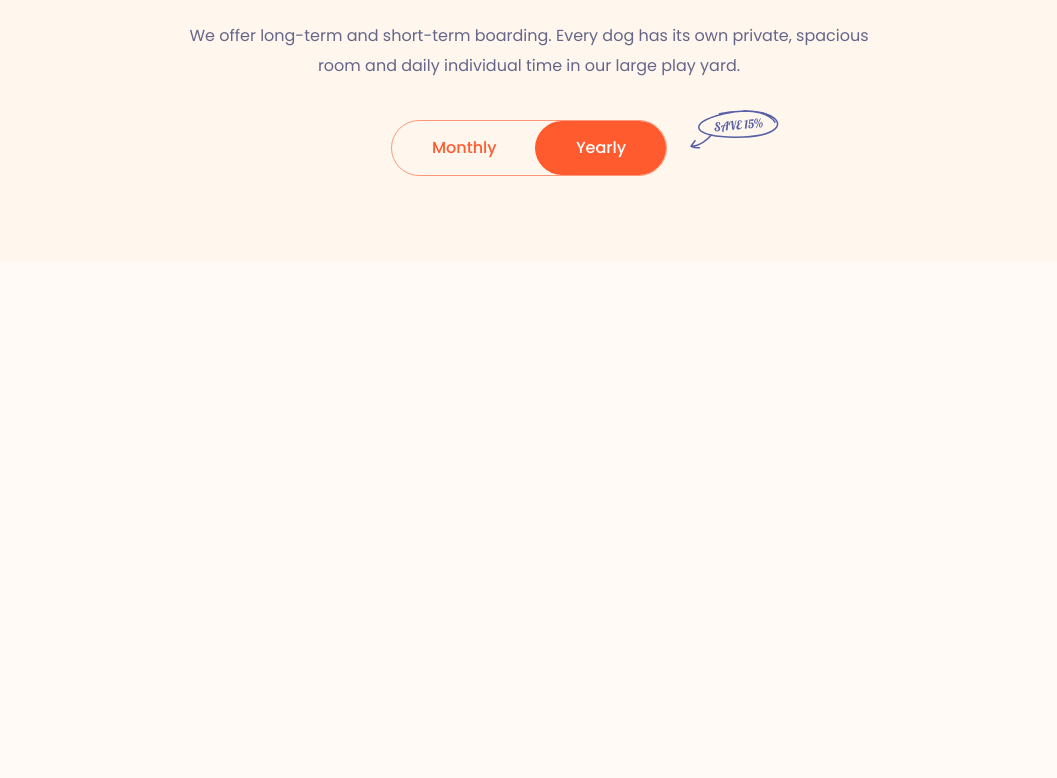
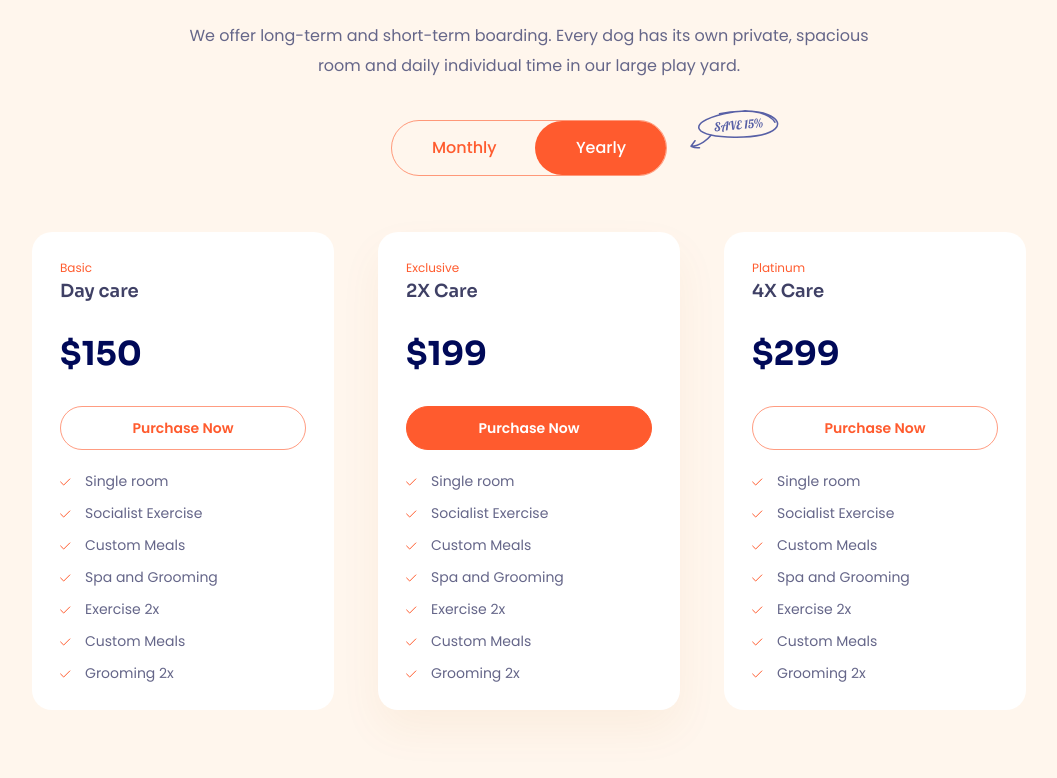
Before and after one commit to ngokha437/htmlcss-04, a plain HTML site: page index.html in a window 1280 px wide. Shown: the part 4366-5144 px from the top of the page, without its empty margins (111-1168 px from the left). Drawn offline with Linux system fonts and the light colour scheme.

Commit message:
pricing 2

```diff
--- a/assets/css/styles.css
+++ b/assets/css/styles.css
@@ -66,9 +66,9 @@ button {
 }
 
 .btn--primary {
-  color: #fff;
-  background: var(--primary-color);
-  border-color: var(--primary-color);
+  color: #fff !important;
+  background: var(--primary-color) !important;
+  border-color: var(--primary-color) !important;
 }
 
 .btn__icon {
@@ -800,9 +800,14 @@ button {
   border-color: currentColor;
 }
 
+/* Pricing */
 .pricing {
   padding: 86px 0;
   background: #fff6ed;
+}
+
+.pricing__container {
+  width: 994px;
 }
 
 .pricing__heading,
@@ -880,3 +885,69 @@ button {
   top: -10px;
   right: -112px;
 }
+
+.pricing__list {
+  display: grid;
+  grid-template-columns: repeat(3, 1fr);
+  column-gap: 44px;
+  margin-top: 56px;
+}
+
+.pricing-item {
+  padding: 30px 28px;
+  border-radius: 20px;
+  background: #fff;
+}
+
+.pricing-item--active {
+  box-shadow: 0px 20px 44px 0px rgba(195, 108, 22, 0.06);
+}
+
+.pricing-item__type {
+  color: #ff5b2e;
+  font-size: 1.2rem;
+  line-height: 1;
+}
+
+.pricing-item__heading {
+  margin-top: 8px;
+  color: #3f4065;
+  font-size: 1.8rem;
+  font-weight: 600;
+  line-height: 1;
+}
+
+.pricing-item__price {
+  margin-top: 24px;
+  color: #000958;
+  font-family: Sora, sans-serif;
+  font-size: 3.3rem;
+  font-weight: 700;
+  line-height: 1.83;
+}
+
+.pricing-item__btn {
+  --height: 44px;
+  margin-top: 22px;
+  width: 100%;
+  border: 1px solid rgba(255, 91, 46, 0.6);
+  color: #ff5b2e;
+  background: transparent;
+}
+
+.pricing-item__list {
+  margin-top: 24px;
+}
+
+.pricing-item__item {
+  display: flex;
+  margin-top: 18px;
+  color: #656689;
+  font-size: 1.4rem;
+  line-height: 1;
+}
+
+.pricing-item__item::before {
+  content: url(../icons/price-check.svg);
+  margin-right: 14px;
+}
--- a/index.html
+++ b/index.html
@@ -578,7 +578,7 @@
 
       <!-- Pricing -->
       <section class="pricing">
-        <div class="container">
+        <div class="container pricing__container">
           <h2 class="section-heading pricing__heading">The Best Choice</h2>
           <p class="section-desc pricing__desc">
             We offer long-term and short-term boarding. Every dog has its own
@@ -612,6 +612,61 @@
               />
             </div>
           </div>
+
+          <div class="pricing__list">
+            <!-- Pricing item 1 -->
+            <article class="pricing-item">
+              <p class="pricing-item__type">Basic</p>
+              <h3 class="pricing-item__heading">Day care</h3>
+              <p class="pricing-item__price">$150</p>
+              <button class="btn pricing-item__btn">Purchase Now</button>
+              <ul class="pricing-item__list">
+                <li class="pricing-item__item">Single room</li>
+                <li class="pricing-item__item">Socialist Exercise</li>
+                <li class="pricing-item__item">Custom Meals</li>
+                <li class="pricing-item__item">Spa and Grooming</li>
+                <li class="pricing-item__item">Exercise 2x</li>
+                <li class="pricing-item__item">Custom Meals</li>
+                <li class="pricing-item__item">Grooming 2x</li>
+              </ul>
+            </article>
+
+            <!-- Pricing item 2 -->
+            <article class="pricing-item pricing-item--active">
+              <p class="pricing-item__type">Exclusive</p>
+              <h3 class="pricing-item__heading">2X Care</h3>
+              <p class="pricing-item__price">$199</p>
+              <button class="btn btn--primary pricing-item__btn">
+                Purchase Now
+              </button>
+              <ul class="pricing-item__list">
+                <li class="pricing-item__item">Single room</li>
+                <li class="pricing-item__item">Socialist Exercise</li>
+                <li class="pricing-item__item">Custom Meals</li>
+                <li class="pricing-item__item">Spa and Grooming</li>
+                <li class="pricing-item__item">Exercise 2x</li>
+                <li class="pricing-item__item">Custom Meals</li>
+                <li class="pricing-item__item">Grooming 2x</li>
+              </ul>
+            </article>
+
+            <!-- Pricing item 3 -->
+            <article class="pricing-item">
+              <p class="pricing-item__type">Platinum</p>
+              <h3 class="pricing-item__heading">4X Care</h3>
+              <p class="pricing-item__price">$299</p>
+              <button class="btn pricing-item__btn">Purchase Now</button>
+              <ul class="pricing-item__list">
+                <li class="pricing-item__item">Single room</li>
+                <li class="pricing-item__item">Socialist Exercise</li>
+                <li class="pricing-item__item">Custom Meals</li>
+                <li class="pricing-item__item">Spa and Grooming</li>
+                <li class="pricing-item__item">Exercise 2x</li>
+                <li class="pricing-item__item">Custom Meals</li>
+                <li class="pricing-item__item">Grooming 2x</li>
+              </ul>
+            </article>
+          </div>
         </div>
       </section>
     </main>
```
Also changed, not shown: assets/icons/price-check.svg (added).
